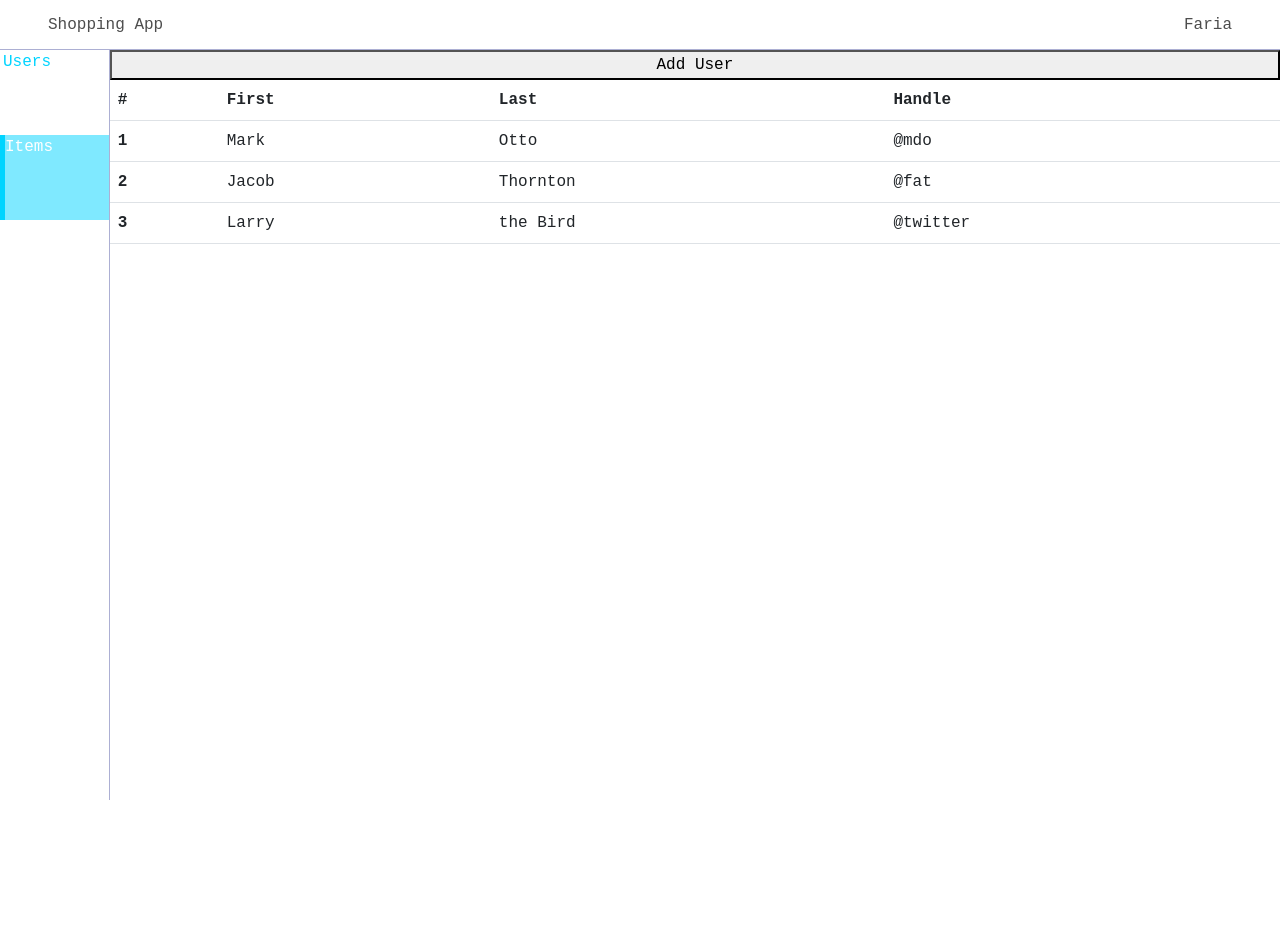
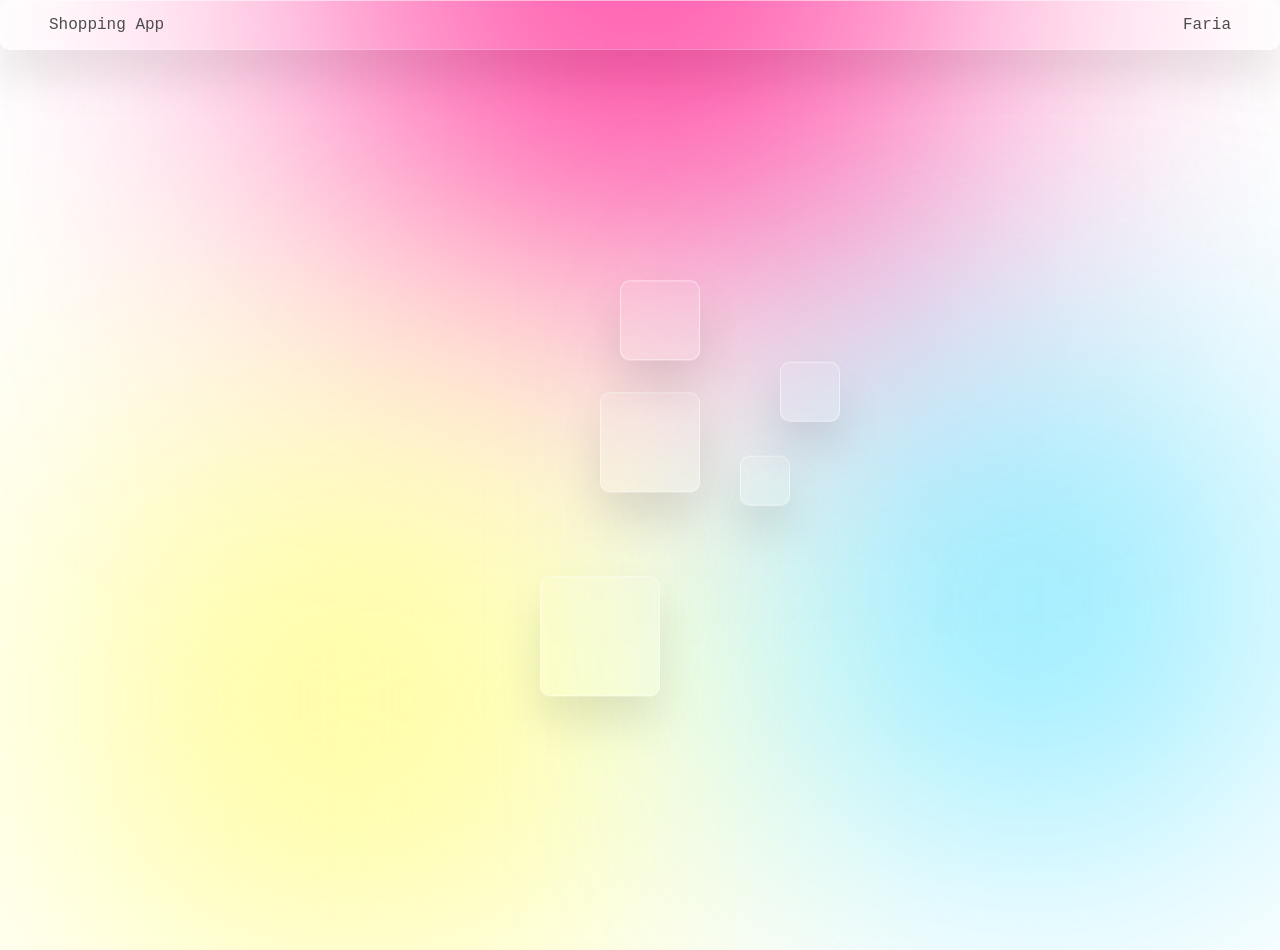
Before and after one commit to faria-karim-porna/mern-shopping-app-client, a React (Vite) app: page / in a window 1280 px wide. Before the commit the page ends 800 px from the top, so only its background shows below. Built offline with nearby package versions, Linux system fonts and the light colour scheme.

Commit message:
Updated Styling For Navbar

```diff
--- a/src/assets/css/style.css
+++ b/src/assets/css/style.css
@@ -316,11 +316,8 @@ input:focus {
 
 .navbar {
     height: 50px;
-    border-bottom: 1px solid rgba(31, 38, 135, 0.37);
-    background: rgba(255, 255, 255, 0.25);
-    /* box-shadow: 0 2px 8px 0 rgba(31, 38, 135, 0.37); */
-    backdrop-filter: blur(15px);
-    -webkit-backdrop-filter: blur(15px);
+    z-index: 2;
+    position: relative;
 }
 
 /* =============================== Sidebar ===================================== */
--- a/src/components/common/Navbar.tsx
+++ b/src/components/common/Navbar.tsx
@@ -2,7 +2,7 @@ import React from "react";
 
 const NavbarComponent = () => {
   return (
-    <nav className="navbar navbar-expand-lg site-nav">
+    <nav className="navbar navbar-expand-lg site-nav glass-effect">
       <div className="d-flex align-items-center w-100 justify-content-between px-5">
         <div>Shopping App</div>
         <div>Faria</div>
--- a/src/components/pages/Dashboard.tsx
+++ b/src/components/pages/Dashboard.tsx
@@ -2,15 +2,18 @@ import React from "react";
 import { Sidebar } from "../common/Sidebar";
 import { Navbar } from "../common/Navbar";
 import { Main } from "../common/Main";
+import { GlassmorphismBackground } from "../common/GlassmorphismBackground";
 
 const DashboardComponent = () => {
   return (
     <>
       <Navbar />
-      <div className="d-flex">
-        <Sidebar />
-        <Main />
-      </div>
+      <GlassmorphismBackground>
+        {/* <div className="d-flex">
+          <Sidebar />
+          <Main />
+        </div> */}
+      </GlassmorphismBackground>
     </>
   );
 };
```
